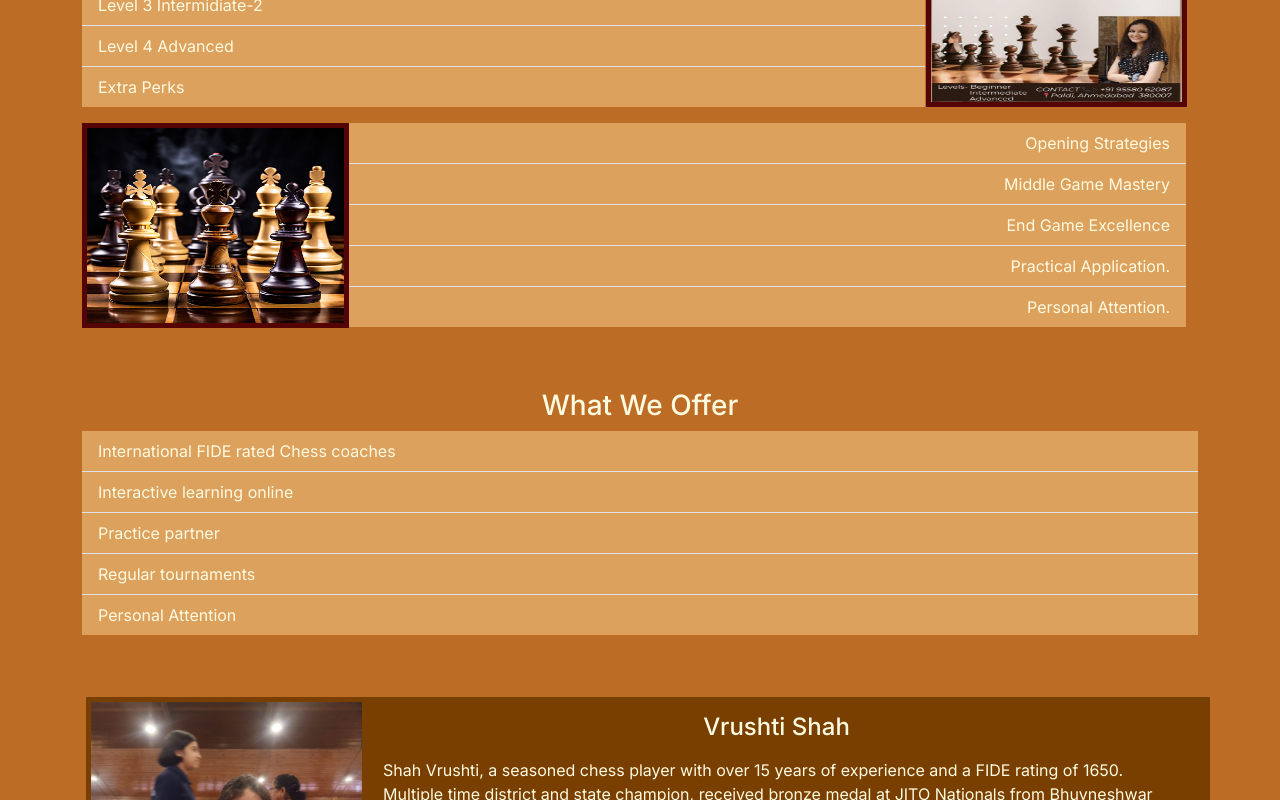
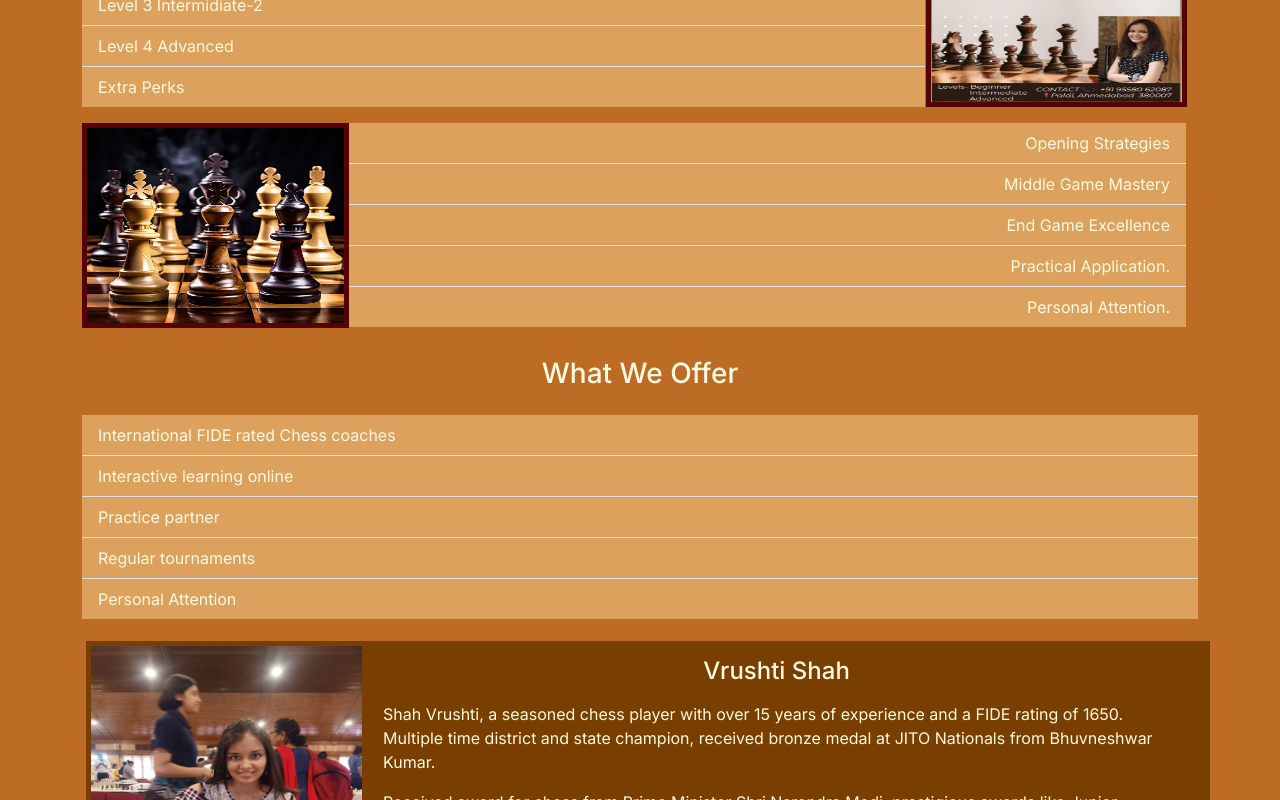
Before and after one commit to hardsheth/shahchessacademy, a Next.js app: page / in a window 1280 px wide. Shown: the part 700-1500 px from the top of the page. Built offline with nearby package versions, Linux system fonts and the light colour scheme.

Commit message:
update in css.

```diff
--- a/app/page.module.css
+++ b/app/page.module.css
@@ -1,5 +1,5 @@
 .containerHeight {
-  min-height: 250px;
+  min-height: 210px;
 
 }
 
--- a/app/page.tsx
+++ b/app/page.tsx
@@ -57,7 +57,7 @@ export default function Home() {
               </ul>
             </div>
           </div>
-          <h3 className="text-center my-2">What We Offer</h3>
+          <h3 className="text-center my-4">What We Offer</h3>
           <div className={`row mt-2 mt-md-0 mb-3 ${Styles.containerHeight}`}>
             <div className="col col-lg-12">
               <ul className="list-group list-group-flush">
```
